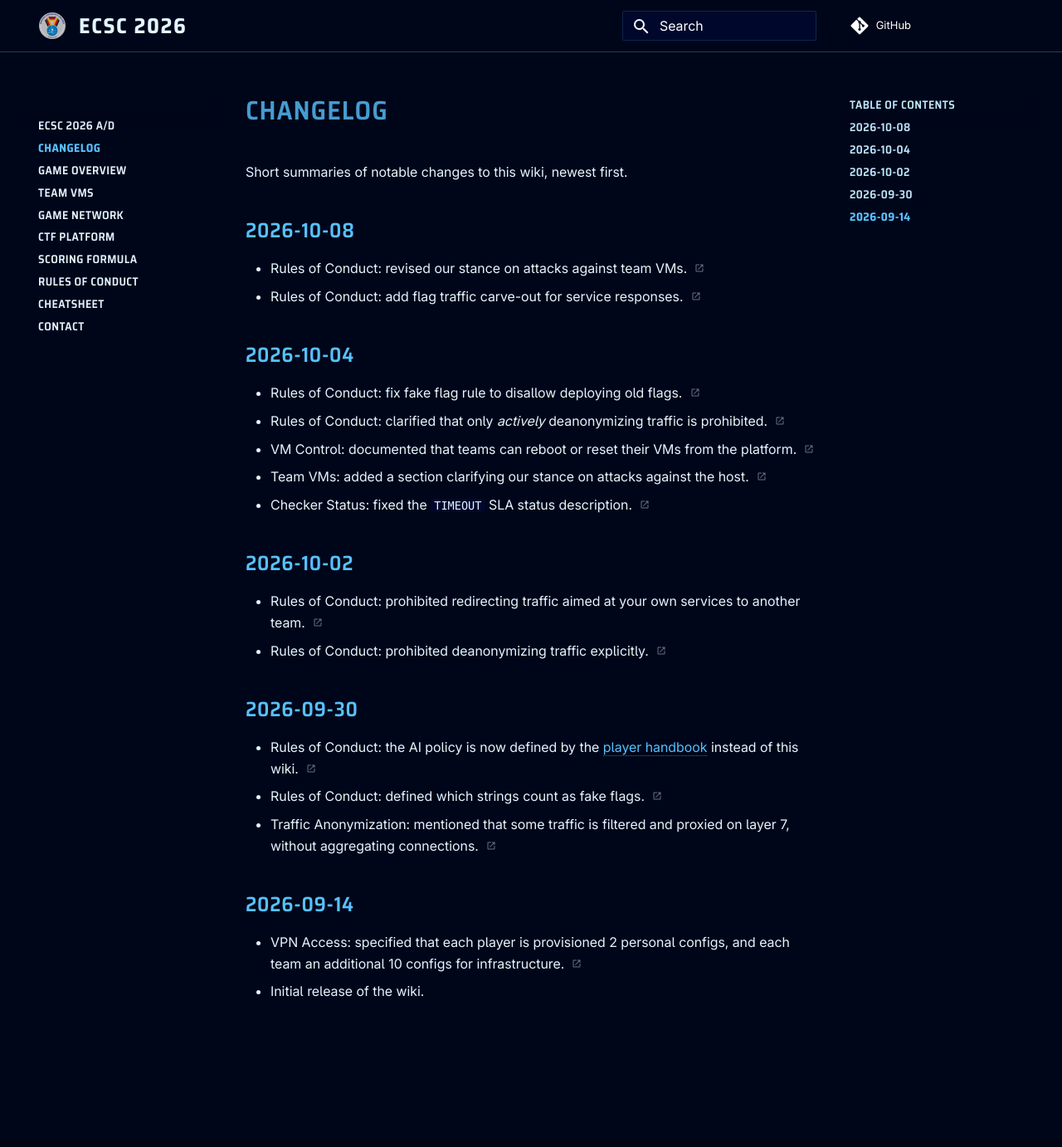
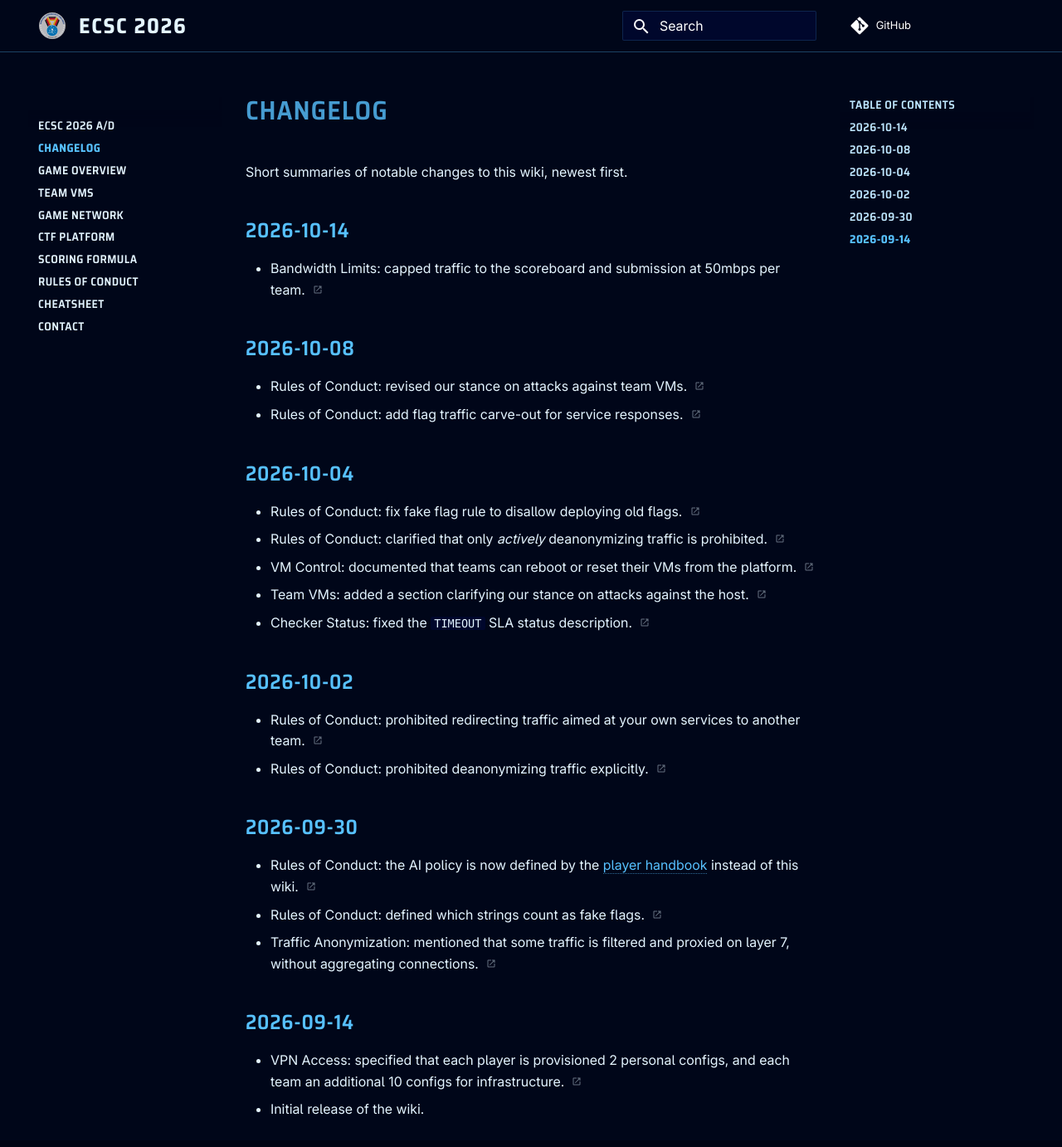
Before and after one commit to Attacking-Lab/ecsc2026-ad-wiki, an MkDocs documentation site: the page built from docs/changelog.md, in a window 1280 px wide and 1398 px high. Shown: the top 1382 px of the window at 83% size. Built offline with MkDocs 1.6.1 and Material for MkDocs 9.7.7, drawn with Linux system fonts in a browser that asks for light colours; comment, search, counter and statistics services are not loaded.

Commit message:
Add changelog entry

```diff
--- a/docs/changelog.md
+++ b/docs/changelog.md
@@ -1,6 +1,10 @@
 # Changelog
 
 Short summaries of notable changes to this wiki, newest first.
+
+## 2026-10-14
+
+- Bandwidth Limits: capped traffic to the scoreboard and submission at 50mbps per team. [](network.md#bandwidth-limits:~:text=The%20traffic%20to%20the%20scoreboard%20and%20submission){ .changelog-link title="Open the changed section" aria-label="Open the changed section" }
 
 ## 2026-10-08
 
```
Also changed, not shown: docs/network.md (+1 -1 lines).
